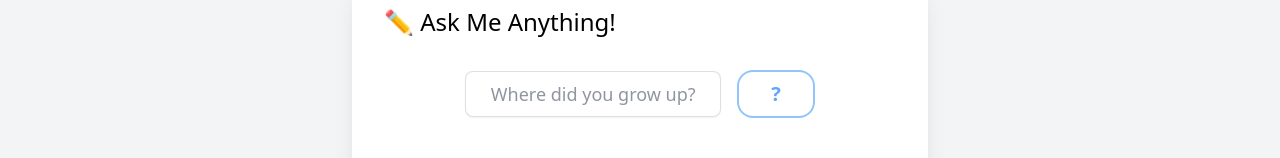
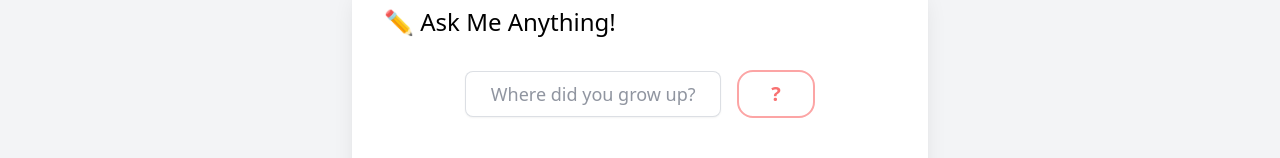
Before and after one commit to axantillon/my-website, a Vue app: page / in a window 1280 px wide. Shown: the part 642-800 px from the top of the page. Built offline with nearby package versions, Linux system fonts and the light colour scheme; no server answers; what tailwindcss-border-gradients would draw is missing.

Commit message:
Update Answering Machine

```diff
--- a/src/components/answeringMachine.vue
+++ b/src/components/answeringMachine.vue
@@ -1,25 +1,43 @@
 <template>
     <div class="bg-white relative rounded-2xl shadow-xl mx-auto p-8 w-5/6 sm:max-w-xl">
         <div class="space-y-8 mb-8">
+            <!-- Title -->
             <div class="text-2xl">
                 <p>
                     ✏ Ask Me Anything!
                 </p>
             </div>
 
+            <!-- Input Section -->
             <div class="flex space-x-4 justify-center items-center">
                 <input v-model="question" type="text" :placeholder="sampleQ"
                     class="w-1/2 text-lg text-center select-text placeholder-gray-500 placeholder-opacity-75 shadow-sm rounded-lg py-2 px-4 border border-gray-300 border-opacity-75
                         focus:outline-none focus:ring focus:ring-gray-300 focus:ring-opacity-50">
 
-                <button @click="askQ()" class="text-center text-xl font-bold rounded-2xl py-2 px-8 text-blue-400 border-2 border-blue-300
-                            transition duration-500 ease-in-out  hover:border-transparent hover:bg-blue-500 hover:text-white hover:shadow-lg focus:outline-none
-                            active:bg-blue-800 active:duration-100">
-                    ?
-                </button>
+                <!-- Submit Button -->
+                <div class="group relative">
+                    <button @click="askQ()"
+                            v-bind:class="{'text-red-400': !available, 'border-red-300': !available, 'hover:bg-red-500': !available, 'active:bg-red-800': !available,
+                                            'text-blue-400': available, 'border-blue-400': available, 'hover:bg-blue-500': available, 'active:bg-blue-800': available}"
+                            class="text-center text-xl font-bold rounded-2xl py-2 px-8 border-2
+                                    transition duration-500 ease-in-out  hover:border-transparent hover:text-white hover:shadow-lg focus:outline-none
+                                    active:duration-100"
+                    >
+                        <p> ? </p>
+
+                    </button>
+
+                    <!-- Conditional Div that renders if the HuggingFace API isn't available -->
+                    <div v-if="!available" class="invisible group-hover:visible absolute -right-28 -top-4 p-1 text-xs text-white rounded-md border-2 border-transparent bg-red-400">
+                        <span class=""> API Isn't available <br> Hold on a sec 🛠 </span>
+                    </div>
+
+                </div>
+
             </div>
 
-            <div class="flex justify-center items-center p-1">
+            <!-- Div to Display result from NLP model -->
+            <div class="flex justify-center items-center">
 
                 <p class="text-2xl font-semibold text-indigo-500">
                     {{ answer }}
@@ -28,7 +46,7 @@
             </div>
         </div>
 
-
+        <!-- Little snippet to redirect to orginal repo. Completely optional to include -->
         <div class="absolute bottom-0 right-0">
             <a href="">
                 <button class="m-4 p-2 flex space-x-2 rounded-xl transition duration-500 ease-in-out border-transparent focus:outline-none hover:bg-gray-100
@@ -48,27 +66,33 @@ import { getAnswer } from "../utils/bertAPI"
 
 export default {
     data: () => ({
-        description: "My name is Andres. I grew up in Costa Rica. I was born in 2002. I'm 19 years old.",
+        //sample Qs to populate the Input Field
         samples: [
             "Where did you grow up?",
             "How old are you?",
-            "What's your background?",
+            "What are your passions?",
             "When were you born?",
-            "What's your name?"
-        ],
+            ],
         answer: "",
         question: "",
-        loading: false,
+        available: false,
+        API_checker: null,
     }),
 
+    //computed Variable to populate the Input Field
     computed: {
         sampleQ() {
             return this.samples[Math.floor(Math.random() * this.samples.length)];
-        }
+        },
+    },
+
+    //automatically run a checker to wake up API
+    mounted() {
+        this.checkAPI_Interval();
     },
 
     methods: {
-
+        //query the api with the helper function from ./bertAPI.js
         askQ(){
             var question = this.question.replace("?", "")
             getAnswer(question).then((res) => {
@@ -76,6 +100,24 @@ export default {
                 this.answer = res.data.answer
                 this.loading = false
             })
+        },
+
+        //run a test query on API every 5 seconds
+        checkAPI_Interval(){
+            this.checkAPI
+            this.API_checker = setInterval(()=>{
+                this.checkAPI()
+            }, 5000)
+        },
+
+        //query the API, if succesful indicate the component throug this.available and clear the Interval(), else keep running
+        checkAPI(){
+            getAnswer("h").then((res) => {
+                this.available = true;
+                clearInterval(this.API_checker)
+            }).catch((err) => {
+                this.available = false;
+            })
         }
     }
 }
--- a/src/utils/bertAPI.js
+++ b/src/utils/bertAPI.js
@@ -1,8 +1,10 @@
 import axios from "axios"
 
+//insert auth token from huggingface.co
 const authToken = import.meta.env.VITE_HUGGING_TOKEN || process.env.VITE_HUGGING_TOKEN
 
-const description = "My name is Andres. I grew up in Costa Rica. I was born in 2002. I'm 19 years old."
+//description to send the model on which to infer
+const description = "My name is Andres. I grew up in Costa Rica. I was born in 2002. I'm 19 years old. I'm passionate about AI, Blockchain & Web3. I graduated high school from The British School of Costa Rica in 2020."
 
 export async function getAnswer(question) {
     var response = await axios.post("https://api-inference.huggingface.co/models/deepset/roberta-base-squad2", {
```
